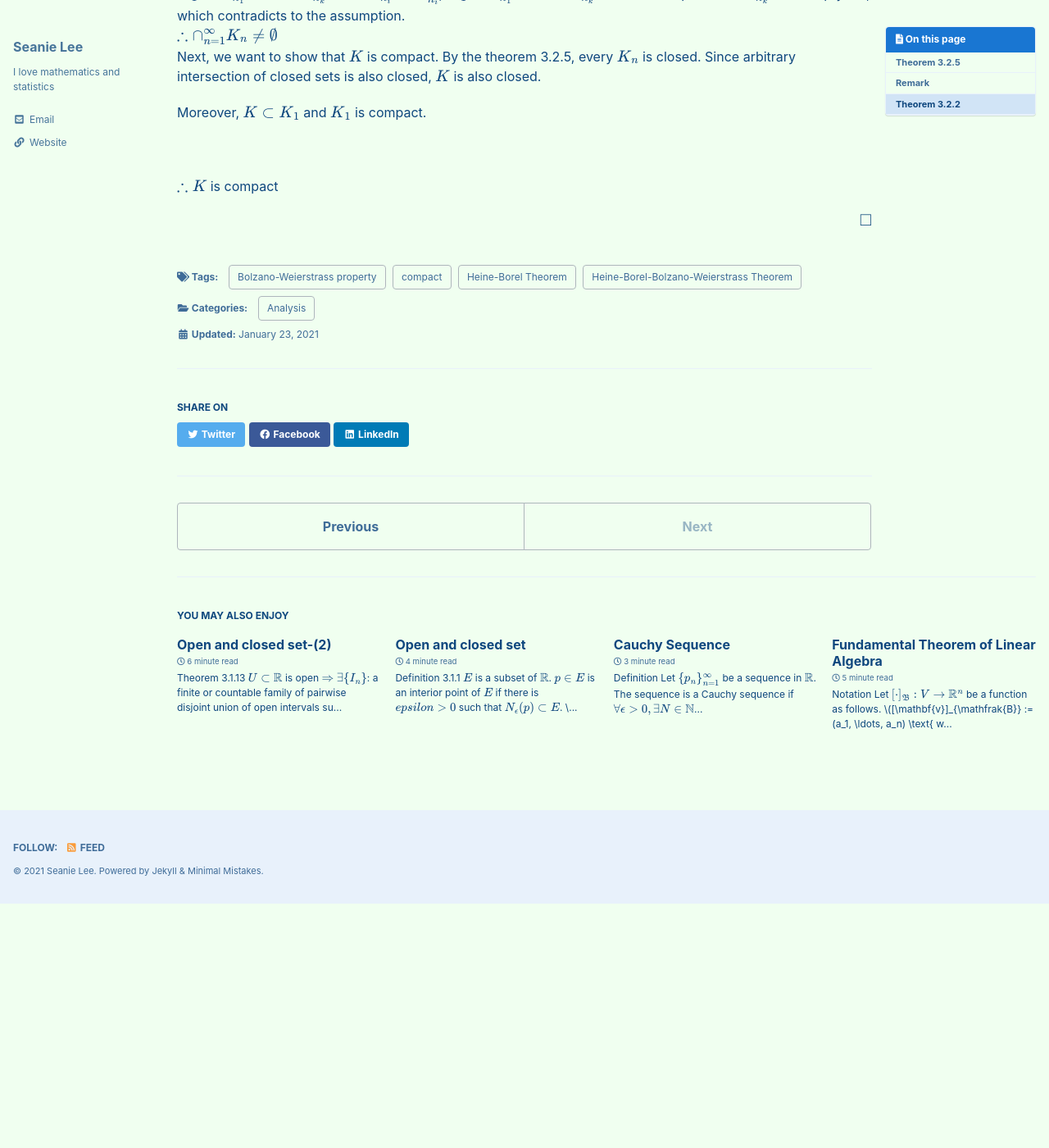
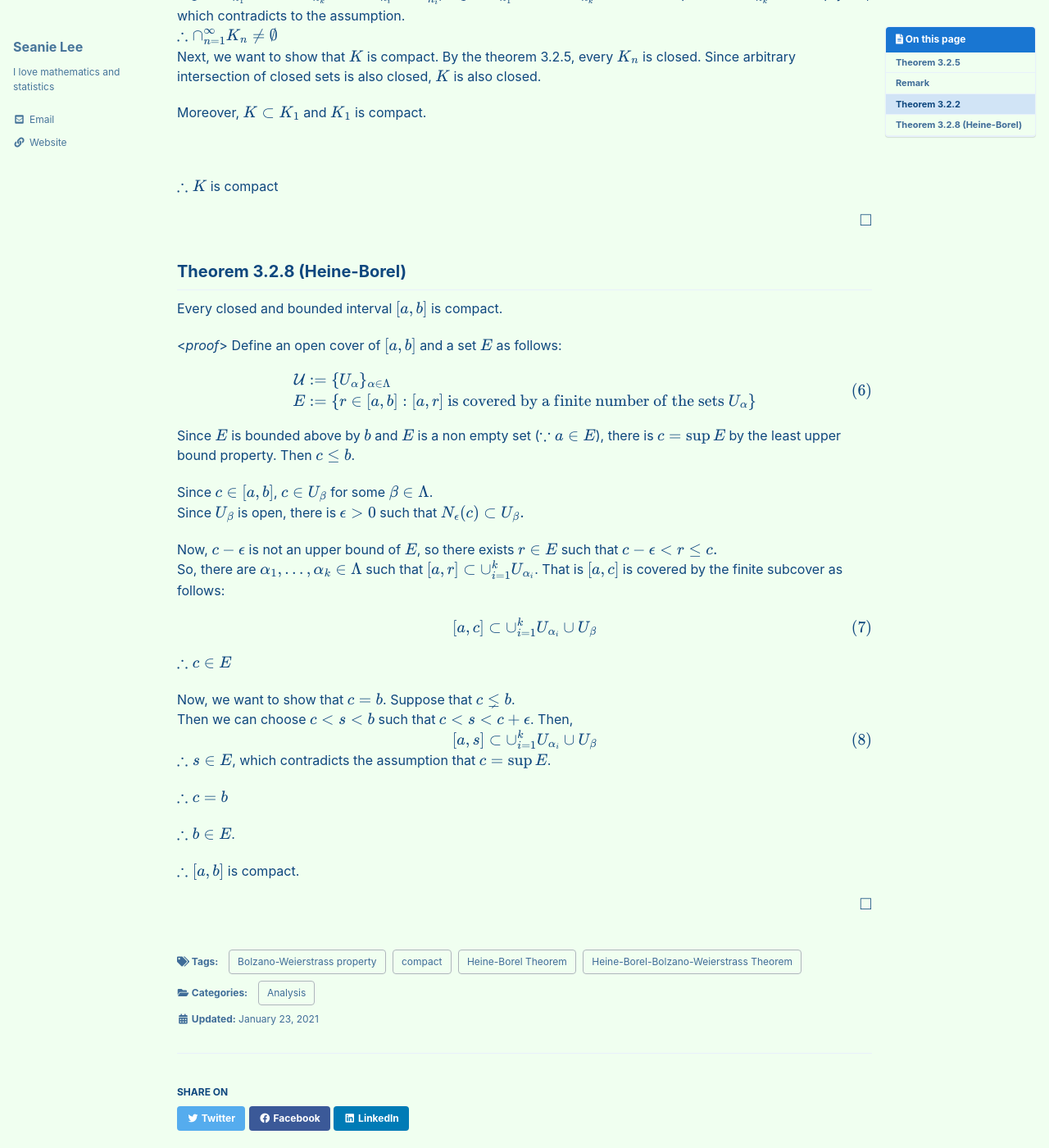
Before and after one commit to seanie12/blog, a Jekyll site: the page built from _posts/2021-01-23-compact.md, in a window 1280 px wide and 1400 px high, scrolled down 1517 px. Shown: the whole window at 82% size. Built offline with Jekyll 4.4.1, drawn with Linux system fonts in a browser that asks for light colours; cached includes are drawn as plain includes; formulas are drawn with MathJax 3; before the commit the page ends 2619 px from its top, so only the background shows below that; some of the changed text lies outside the part shown.

Commit message:
Update 2021-01-23-compact.md

```diff
--- a/_posts/2021-01-23-compact.md
+++ b/_posts/2021-01-23-compact.md
@@ -57,7 +57,7 @@ Since $K$ is compact, there are $\alpha_1, \ldots, \alpha_n \in \Lambda$ such th
 
 $$
 \begin{align}
-K \subset O_{\alpha_1} \cup \cdots O_{\alpha_n) \cup F^c
+K \subset O_{\alpha_1} \cup \cdots O_{\alpha_n} \cup F^c
 \end{align}
 $$
 $\therefore F$ has a finite subcover $$\{ O_{\alpha_1}, \ldots, O_{\alpha_n}\}$$ <br />
@@ -98,3 +98,53 @@ Moreover, $K\subset K_1$ and $K_1$ is compact.
 $\therefore K$ is compact
 
  $$\tag*{$\square$}$$
+
+## Theorem 3.2.8 (Heine-Borel)
+Every closed and bounded interval $[a,b]$ is compact.
+
+<*proof*>
+Define an open cover of $[a,b]$ and a set $E$ as follows:
+
+$$
+\begin{align}
+\begin{split}
+\mathcal{U} & :=\{U_\alpha \}_{\alpha \in \Lambda} \\
+E&:= \{r \in [a,b]: [a,r] \text{ is covered by a finite number of the sets }U_\alpha\}
+\end{split}
+\end{align}
+$$
+
+Since $E$ is bounded above by $b$ and $E$ is a non empty set ($\because a \in E $), there is $c=\sup E$ by the least upper bound property. Then $c \leq b$.  <br />
+
+Since $c\in [a,b]$, $c\in U_\beta$ for some $\beta \in \Lambda$.  <br />
+Since $U_\beta$ is open, there is $\epsilon >0$ such that $N_\epsilon (c) \subset U_\beta.$
+<br />
+
+Now, $c-\epsilon$ is not an upper bound of $E$, so there exists $r\in E$ such that $c-\epsilon < r \leq c.$ <br />
+So, there are $\alpha_1, \ldots, \alpha_k \in \Lambda$ such that $[a,r] \subset \cup_{i=1}^k U_{\alpha_i}$. That is $[a,c]$ is covered by the finite subcover as follows:
+
+$$
+\begin{align}
+[a,c] \subset \cup_{i=1}^k U_{\alpha_i} \cup U_\beta
+\end{align}
+$$
+
+$\therefore c \in E$
+
+Now, we want to show that $c=b$. Suppose that $c
+\lneq b$. <br />
+Then we can choose $c<s<b$ such that $c<s<c+\epsilon$. Then,
+$$
+\begin{align}
+[a,s] \subset \cup_{i=1}^k U_{\alpha_i} \cup U_\beta
+\end{align}
+$$
+$\therefore s \in E$, which contradicts the assumption that $c=\sup E$. <br />
+
+$\therefore c=b$ <br />
+
+$\therefore b \in E$. <br />
+
+$\therefore [a,b]$ is compact.
+
+ $$\tag*{$\square$}$$
```
